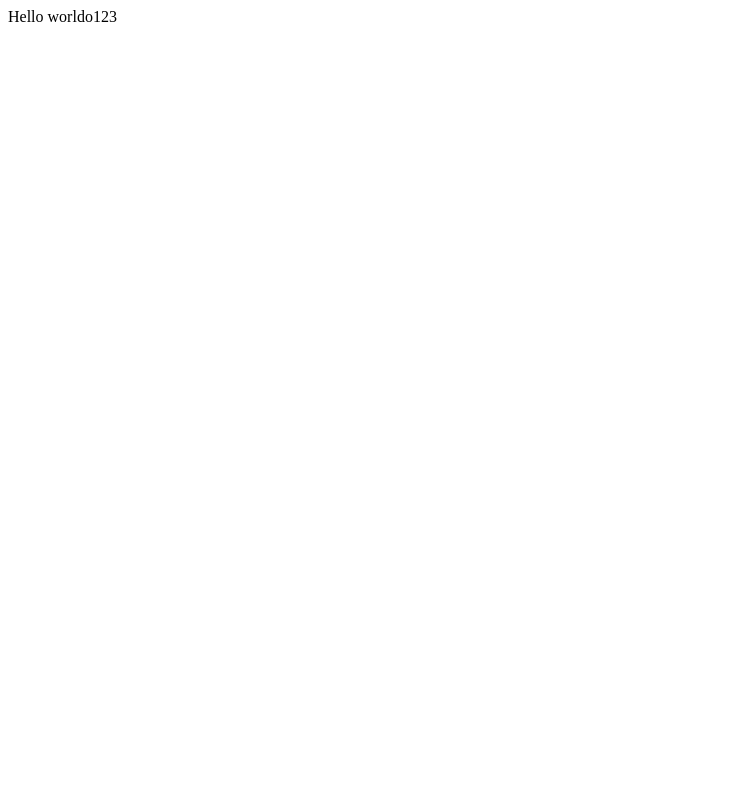
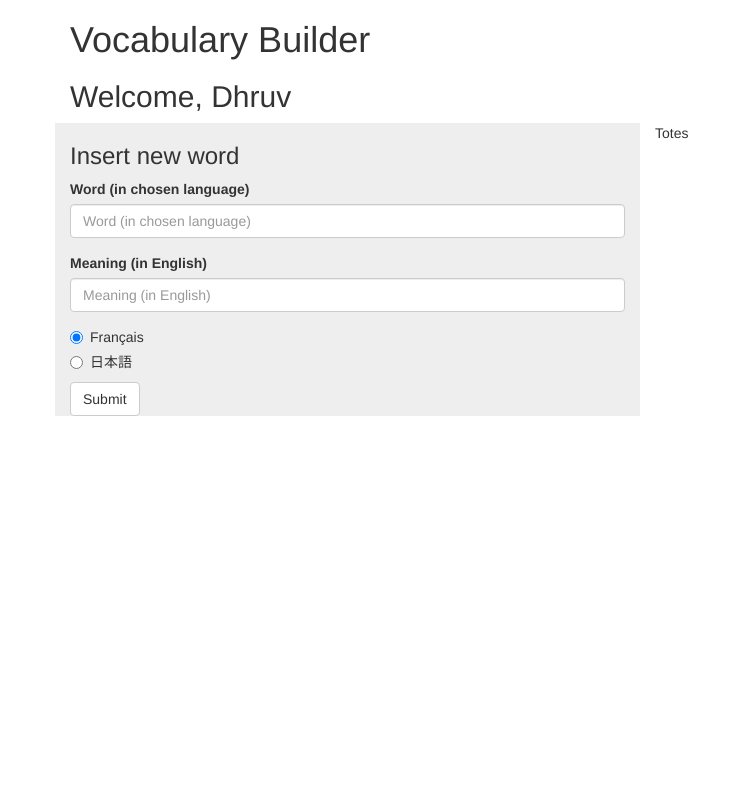
Before and after one commit to ayush7/vocab, a Flask app: page / in a window 1280 px wide. Before the commit the part shown is almost empty. Shown: the whole page, without its empty margins (0-743 px from the left). Run offline with Flask 2, Linux system fonts and the light colour scheme; parts of the project's set-up code (start-up, migrations or seed data) failed here and were passed over; some libraries are stand-ins or nearby versions.

Commit message:
Successfully inserting word from frontend

```diff
--- a/app.py
+++ b/app.py
@@ -40,9 +40,9 @@ def insert_word():
 	# @param meaning: the meaning of this word
 	#
 	# insert a new word in the db
-	word = request.args.get('word')
-	language = request.args.get('language')
-	meaning = request.args.get('meaning')
+	word = request.args.get('input_word')
+	language = request.args.get('input_language')
+	meaning = request.args.get('input_meaning')
 
 	try:
 		mongo.db[language].insert_one({
@@ -50,8 +50,8 @@ def insert_word():
 			'meaning': meaning
 		})
 		return jsonify({'success':True})
-	except e:
-		return jsonify({'exception' : e, 'success':False})
+	except Exception as e:
+		return jsonify({'exception' : str(e), 'success':False})
 
 if __name__ == "__main__":
 	app.run(debug=True)
--- a/templates/index.html
+++ b/templates/index.html
@@ -1 +1,81 @@
-Hello worldo123
+<!DOCTYPE html>
+<html lang="en">
+<meta name="viewport" content="width=device-width, initial-scale=1">
+<head>
+	<!-- Latest compiled and minified CSS -->
+	<link rel="stylesheet" href="https://maxcdn.bootstrapcdn.com/bootstrap/3.3.7/css/bootstrap.min.css" integrity="sha384-BVYiiSIFeK1dGmJRAkycuHAHRg32OmUcww7on3RYdg4Va+PmSTsz/K68vbdEjh4u" crossorigin="anonymous">
+
+</head>
+<body>
+	<div class="container">
+		<h1>Vocabulary Builder</h1>
+		<h2>Welcome, Dhruv</h2>
+		<hline>
+		<div class="row">
+			<div class="col-md-6" id="insert" style="background-color:#eee">
+				<h3>Insert new word</h3>
+				<form id="input_new_word_form">
+				  <div class="form-group">
+				    <label for="input_word">Word (in chosen language)</label>
+				    <input type="text" class="form-control" id="input_word" name="input_word" placeholder="Word (in chosen language)">
+				  </div>
+				  <div class="form-group">
+				    <label for="input_meaning">Meaning (in English)</label>
+				    <input type="text" class="form-control" id="input_meaning" name="input_meaning" placeholder="Meaning (in English)">
+				  </div>
+				  <div class="radio">
+					  <label>
+					    <input type="radio" name="input_language" id="input_lang_french" value="french" checked>
+					    Français
+					  </label>
+					</div>
+					<div class="radio">
+					  <label>
+					    <input type="radio" name="input_language" id="input_lang_japanese" value="japanese">
+					    日本語
+					  </label>
+					</div>
+				  <button type="submit" class="btn btn-default" id="input_word_submit">Submit</button>
+				</form>
+			</div>
+			<div class="col-md-6">
+				Totes
+			</div>
+	</div>
+</body>
+
+<script
+  src="https://code.jquery.com/jquery-3.3.1.min.js"
+  integrity="sha256-FgpCb/KJQlLNfOu91ta32o/NMZxltwRo8QtmkMRdAu8="
+  crossorigin="anonymous"></script>
+
+<script>
+	// Submit script
+	$("#input_new_word_form").submit(function(event){
+		event.preventDefault();
+    var isValid = true;
+
+    // do all your validation here
+    // potentially if one of the fields is empty
+    // isValid will be set to false
+    $(":text").each(function() {
+	    if($(this).val() === "") {
+	    	console.log("Empty Field: " + $(this).attr('id'));
+  			isValid = false;
+	    }
+		});
+
+    console.log(isValid);
+    if (isValid) {
+    		console.log("Submitting form");
+        // call the submission API
+        // show feedback on the screen to indicate that insert was successful
+        var api_call = "/insert-word?" + $(this).serialize();
+        console.log(api_call);
+        $.get(api_call, function(data) {
+				  console.log(data);
+				  // write success/fail message in some div element
+				});
+    }
+	});
+</script>
```
